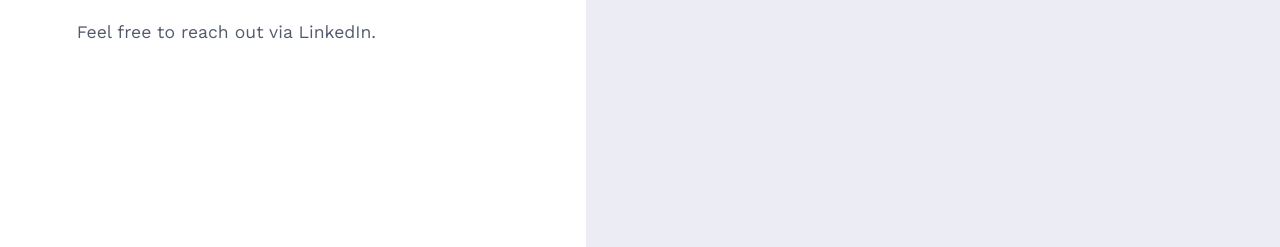
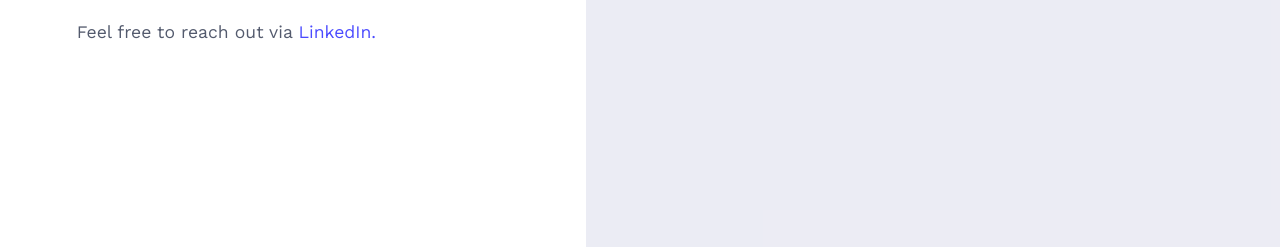
Before and after one commit to mollyyee/2024-portfolio, a Gatsby site: page /about in a window 1280 px wide. Shown: the part 553-800 px from the top of the page. Built offline with nearby package versions, Linux system fonts and the light colour scheme; Gatsby itself is replaced by a stand-in of ours.

Commit message:
more images

```diff
--- a/src/components/aboutMe/AboutMe.js
+++ b/src/components/aboutMe/AboutMe.js
@@ -18,7 +18,7 @@
                     My favorite projects are the ones where I get to work with thoughtful people who care deeply about quality. If you are the same, perhaps we'll collaborate sometime.
                     <br></br>
                     <br></br>
-                    Feel free to reach out via LinkedIn. </p>
+                    Feel free to reach out via <a className="link" target="_blank" href="https://www.linkedin.com/in/mollyyee/">LinkedIn.</a> </p>
             </section>
         </div>)
 }
--- a/src/components/aboutMe/aboutme.css
+++ b/src/components/aboutMe/aboutme.css
@@ -2,3 +2,7 @@
     display: flex;
     flex-direction: row;
 }
+
+.link {
+    color: blue;
+}
--- a/src/styles/global.css
+++ b/src/styles/global.css
@@ -66,6 +66,8 @@
     opacity: .7;
     padding-bottom: .4rem;
 }
+
+
 
 /* BODY */
 
```
Also changed, not shown: src/images/Gif3.gif (deleted), src/images/eve-solution2.svg (added), src/images/eve-solution3.svg (added), src/images/eve.svg, 4 other files.
